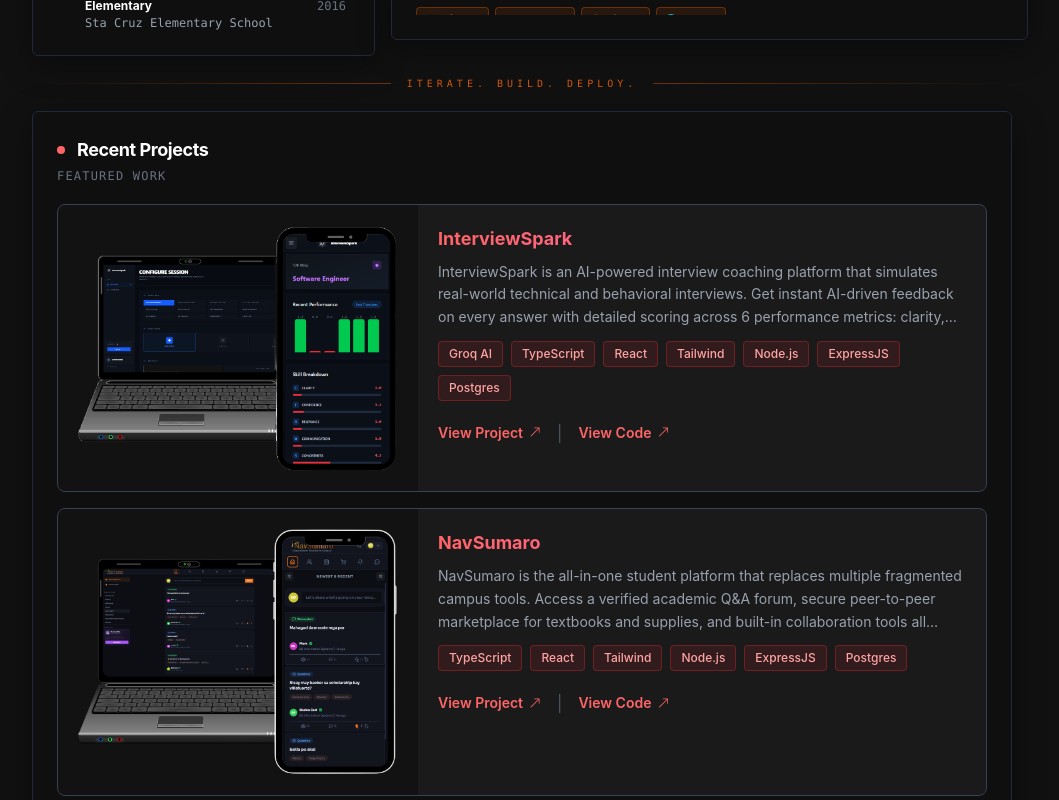
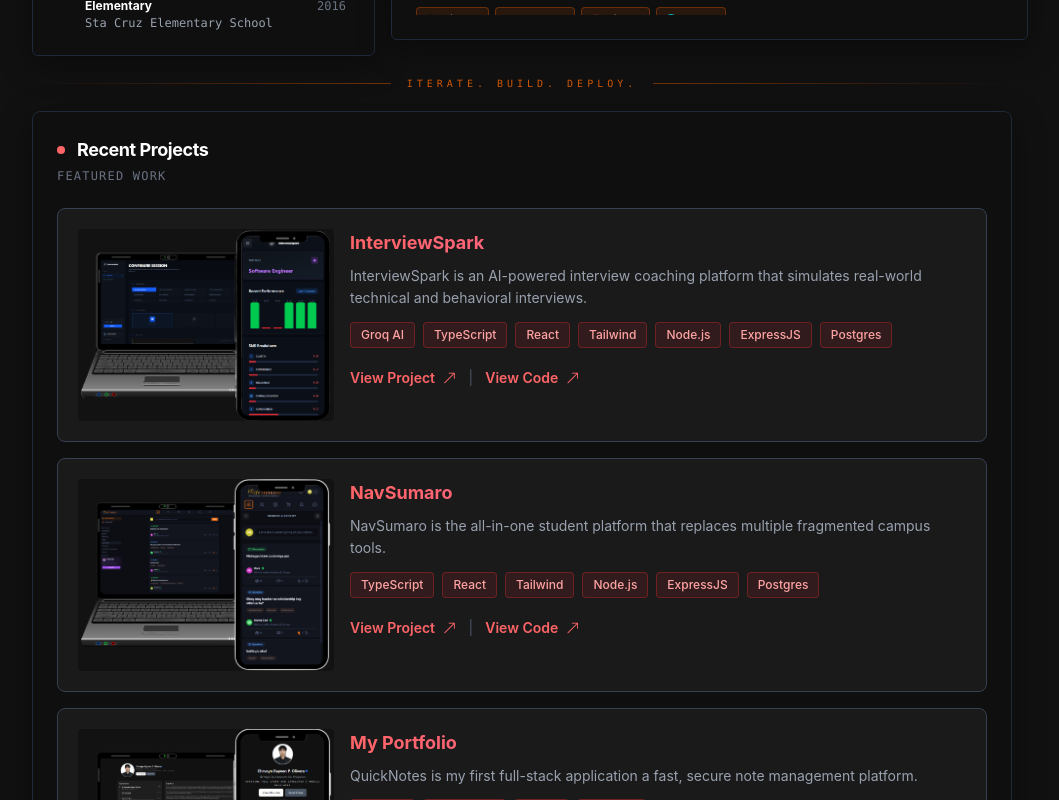
Before and after one commit to ehrvayn/Portfolio, a React (Vite) app: page / in a window 1280 px wide. Shown: the part 1500-2300 px from the top of the page, without its empty margins (118-1177 px from the left). Built offline with nearby package versions, Linux system fonts and the light colour scheme; no server answers; grey boxes are pictures that could not be loaded; what groq-sdk would draw is missing.

Commit message:
Fix: fixed project container being cut on larger screens

```diff
--- a/src/components/containers/RecentProjects.jsx
+++ b/src/components/containers/RecentProjects.jsx
@@ -9,15 +9,11 @@
   const { darkMode } = useDarkMode();
   const [hoveredIndex, setHoveredIndex] = useState(null);
 
-  const handleImageError = (e) => {
-    e.target.style.display = "none";
-  };
-
   const projects = [
     {
       name: "InterviewSpark",
       description:
-        "InterviewSpark is an AI-powered interview coaching platform that simulates real-world technical and behavioral interviews. Get instant AI-driven feedback on every answer with detailed scoring across 6 performance metrics: clarity, confidence, relevance, communication, conciseness, and technical depth. Track your progress with an analytics dashboard that visualizes your improvement over time, identifies skill gaps, and provides actionable insights.",
+        "InterviewSpark is an AI-powered interview coaching platform that simulates real-world technical and behavioral interviews.",
       link: "interviewsparks.netlify.app",
       code: "github.com/ehrvayn/InterviewSpark",
       image: InterviewSparkImg,
@@ -34,7 +30,7 @@
     {
       name: "NavSumaro",
       description:
-        "NavSumaro is the all-in-one student platform that replaces multiple fragmented campus tools. Access a verified academic Q&A forum, secure peer-to-peer marketplace for textbooks and supplies, and built-in collaboration tools all powered by institutional email verification for trust and safety. Connect with real classmates, buy and sell with confidence, and get academic help from verified students in your university community.",
+        "NavSumaro is the all-in-one student platform that replaces multiple fragmented campus tools.",
       link: "navsumaro.vercel.app",
       code: "github.com/ehrvayn/navSumaro",
       image: NavsumaroImg,
@@ -50,7 +46,7 @@
     {
       name: "My Portfolio",
       description:
-        "QuickNotes is my first full-stack application a fast, secure note management platform. I built a clean REST API with robust authentication and a responsive user interface, focusing on performance and simplicity so users can capture and organize ideas without friction.",
+        "QuickNotes is my first full-stack application a fast, secure note management platform.",
       link: "ehrvayn.vercel.app",
       code: "github.com/ehrvayn/Portfolio",
       image: PortfolioImg,
@@ -59,7 +55,7 @@
     {
       name: "QuickNotes",
       description:
-        "This is my first full-stack application, designed to provide a fast and reliable way to manage daily notes. I focused on building a clean and secure REST API and a user-friendly interface.",
+        "This is my first full-stack application, designed to provide a fast and reliable way to manage daily notes.",
       link: "qcknotes.vercel.app",
       code: "github.com/ehrvayn/QuickNotes",
       image: QuickNotesImg,
@@ -75,42 +71,36 @@
   ];
 
   return (
-    <div
-      className={`p-6 rounded-md overflow-hidden backdrop-blur-sm border flex flex-col gap-5 ${
+    <section
+      className={`w-full rounded-lg backdrop-blur-sm border flex flex-col gap-6 p-6 ${
         darkMode
           ? "bg-[#0f0f0f] border-gray-800 shadow-[0_8px_32px_rgba(0,0,0,0.4)]"
           : "bg-white border-gray-200 shadow-[0_4px_12px_rgba(0,0,0,0.08)]"
       }`}
     >
-      <div>
+      <header>
         <div className="flex items-center gap-3 mb-1">
           <div
-            className={`w-2 h-2 rounded-full ${
-              darkMode ? "bg-red-400" : "bg-red-500"
-            }`}
+            className={`w-2 h-2 rounded-full ${darkMode ? "bg-red-400" : "bg-red-500"}`}
           />
           <h2
-            className={`text-lg font-bold tracking-tight ${
-              darkMode ? "text-white" : "text-black"
-            }`}
+            className={`text-lg font-bold tracking-tight ${darkMode ? "text-white" : "text-black"}`}
           >
             Recent Projects
           </h2>
         </div>
         <p
-          className={`text-xs tracking-widest uppercase font-mono ${
-            darkMode ? "text-gray-500" : "text-gray-600"
-          }`}
+          className={`text-xs tracking-widest uppercase font-mono ${darkMode ? "text-gray-500" : "text-gray-600"}`}
         >
           Featured Work
         </p>
-      </div>
+      </header>
 
-      <div className="grid grid-cols-1 gap-4 max-h-[750px] overflow-y-auto custom-scroll">
+      <div className="space-y-4 h-auto">
         {projects.map((project, index) => (
-          <div
+          <article
             key={index}
-            className={`relative rounded-lg overflow-hidden cursor-pointer border ${
+            className={`rounded-lg border p-5 transition-all duration-200 cursor-pointer ${
               darkMode
                 ? "bg-[#1a1a1a] border-gray-700 hover:border-red-500/50"
                 : "bg-gray-50 border-gray-200 hover:border-red-300"
@@ -118,9 +108,9 @@
             onMouseEnter={() => setHoveredIndex(index)}
             onMouseLeave={() => setHoveredIndex(null)}
           >
-            <div className="flex flex-col lg:flex-row gap-0">
+            <div className="flex flex-col md:flex-row gap-4">
               <div
-                className={`lg:w-90 w-full p-5 flex-shrink-0 overflow-hidden ${
+                className={`w-full md:w-64 h-48 rounded flex-shrink-0 overflow-hidden ${
                   darkMode ? "bg-black/30" : "bg-gray-100"
                 } flex items-center justify-center`}
               >
@@ -130,21 +120,17 @@
                   className={`w-full h-full object-contain transition-transform duration-500 ${
                     hoveredIndex === index ? "scale-110" : "scale-100"
                   }`}
-                  onError={handleImageError}
+                  onError={(e) => (e.target.style.display = "none")}
                 />
               </div>
 
-              <div className="flex flex-col gap-3 p-5 flex-1">
+              <div className="flex flex-col gap-3 flex-1">
                 <div>
-                  <h3
-                    className={`text-lg font-bold mb-2 bg-gradient-to-r from-red-400 to-pink-400 bg-clip-text text-transparent`}
-                  >
+                  <h3 className="text-lg font-bold mb-2 bg-gradient-to-r from-red-400 to-pink-400 bg-clip-text text-transparent">
                     {project.name}
                   </h3>
                   <p
-                    className={`text-sm leading-relaxed line-clamp-3 ${
-                      darkMode ? "text-gray-400" : "text-gray-600"
-                    }`}
+                    className={`text-sm leading-relaxed ${darkMode ? "text-gray-400" : "text-gray-600"}`}
                   >
                     {project.description}
                   </p>
@@ -165,28 +151,25 @@
                   ))}
                 </div>
 
-                <div className="flex gap-4 items-center pt-2">
+                <div className="flex gap-3 items-center pt-2 text-sm">
                   {project.link && (
                     <a
                       href={`https://${project.link}`}
                       target="_blank"
                       rel="noreferrer"
-                      className={`inline-flex items-center gap-1.5 text-sm font-semibold transition-colors ${
+                      className={`font-semibold transition-colors ${
                         darkMode
                           ? "text-red-400 hover:text-red-300"
                           : "text-red-600 hover:text-red-700"
                       }`}
                     >
-                      View Project
-                      <i className="bi bi-arrow-up-right text-xs" />
+                      View Project <i className="bi bi-arrow-up-right ml-1" />
                     </a>
                   )}
                   {project.code && (
                     <>
                       <span
-                        className={`${
-                          darkMode ? "text-gray-600" : "text-gray-400"
-                        }`}
+                        className={darkMode ? "text-gray-600" : "text-gray-400"}
                       >
                         |
                       </span>
@@ -194,24 +177,23 @@
                         href={`https://${project.code}`}
                         target="_blank"
                         rel="noreferrer"
-                        className={`inline-flex items-center gap-1.5 text-sm font-semibold transition-colors ${
+                        className={`font-semibold transition-colors ${
                           darkMode
                             ? "text-red-400 hover:text-red-300"
                             : "text-red-600 hover:text-red-700"
                         }`}
                       >
-                        View Code
-                        <i className="bi bi-arrow-up-right text-xs" />
+                        View Code <i className="bi bi-arrow-up-right ml-1" />
                       </a>
                     </>
                   )}
                 </div>
               </div>
             </div>
-          </div>
+          </article>
         ))}
       </div>
-    </div>
+    </section>
   );
 }
 
```
